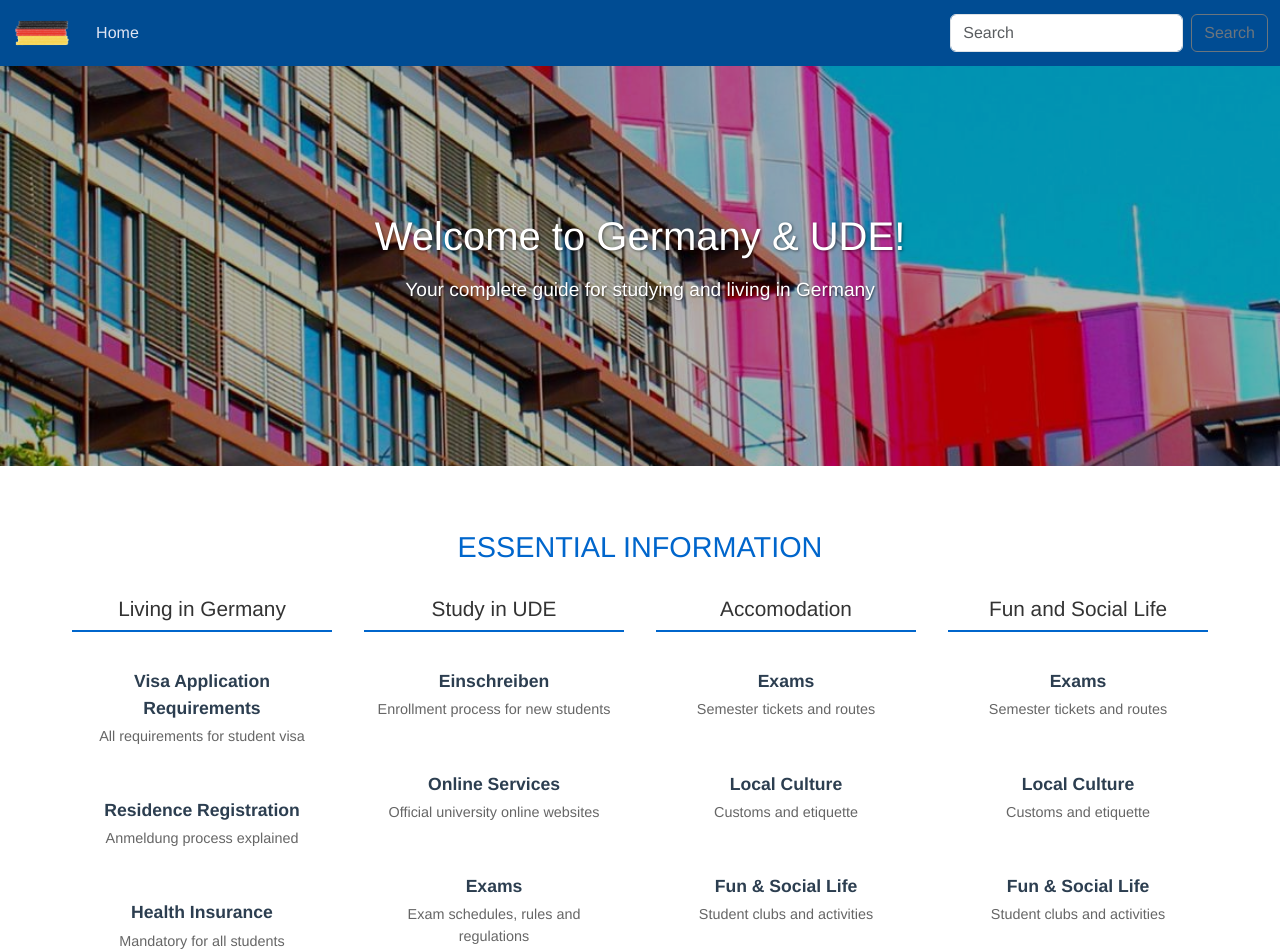
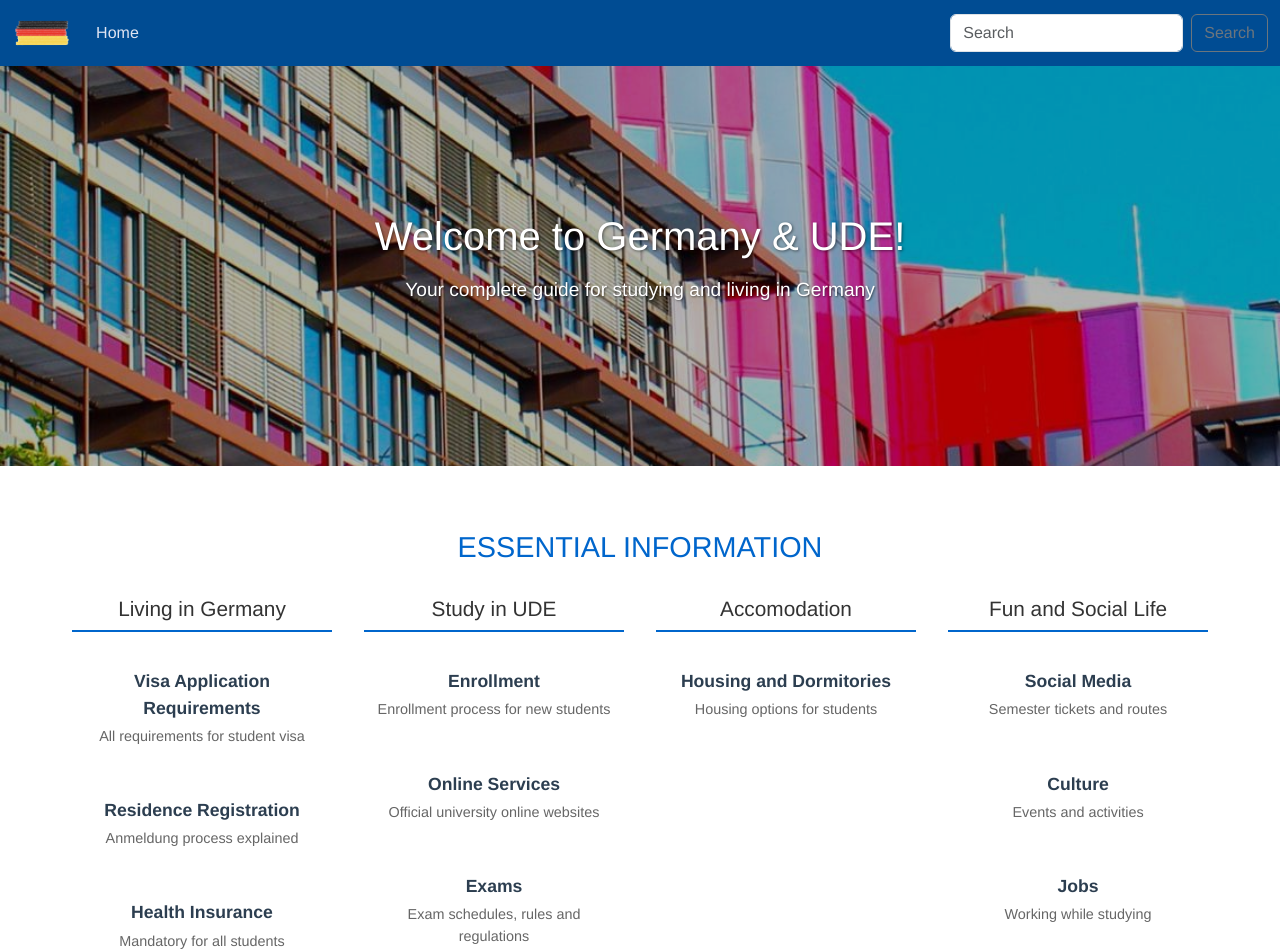
Before and after one commit to az9612/hackathon, a Vue app: page / in a window 1280 px wide. Shown: the top 952 px of the page. Built offline with nearby package versions, Linux system fonts and the light colour scheme.

Commit message:
config.js changes

```diff
--- a/src/ResidenceReg.vue
+++ b/src/ResidenceReg.vue
@@ -50,6 +50,11 @@
     </dd>
   </dl>
     </div>
+        <section class="text-center py-4 mb-4">
+          <router-link to="/health" class="btn btn-outline-secondary">
+            Residence Registration ->
+          </router-link>
+        </section>
     <UniversityContacts />
   </div>
 </template>
--- a/src/components/EssentialInfoSection.vue
+++ b/src/components/EssentialInfoSection.vue
@@ -54,7 +54,7 @@ export default {
       ],
       studyLinks: [
         {
-          title: 'Einschreiben',
+          title: 'Enrollment',
           desc: 'Enrollment process for new students',
           to: '/enrol'
         },
@@ -66,46 +66,37 @@ export default {
         {
           title: 'Exams',
           desc: 'Exam schedules, rules and regulations',
-          to: '/university-services'
+          to: '/exam'
         },
         {
           title: 'Relevant Links',
           desc: 'Useful links for students',
-          to: '/links'
+          to: '/link'
         }
       ],
       accomodationLinks: [
         {
-          title: 'Exams',
-          desc: 'Semester tickets and routes',
-          to: '/transport'
+          title: 'Housing and Dormitories',
+          desc: 'Housing options for students',
+          to: '/house'
         },
-        {
-          title: 'Local Culture',
-          desc: 'Customs and etiquette',
-          to: '/culture'
-        },
-        {
-          title: 'Fun & Social Life',
-          desc: 'Student clubs and activities',
-          to: '/fun'
-        }
+
       ],
       lifeLinks: [
         {
-          title: 'Exams',
+          title: 'Social Media',
           desc: 'Semester tickets and routes',
-          to: '/transport'
+          to: '/social'
         },
         {
-          title: 'Local Culture',
-          desc: 'Customs and etiquette',
-          to: '/culture'
+          title: 'Culture',
+          desc: 'Events and activities',
+          to: '/living'
         },
         {
-          title: 'Fun & Social Life',
-          desc: 'Student clubs and activities',
-          to: '/fun'
+          title: 'Jobs',
+          desc: 'Working while studying',
+          to: '/job'
         }
       ]
     }
--- a/src/router/index.js
+++ b/src/router/index.js
@@ -27,12 +27,12 @@ const routes = [
   { name: 'Bank Account', path: '/bank', component: BankAcc},
   { name: 'Enrollment ',path: '/enrol', component: EnrolUni},
   { name: 'Online Services ',path:'/service', component: OnlineSer},
-  {path:'/exam', component: ExamInf},
-  {path:'/link', component: UseLink},
-  {path:'/house', component: HouseStud},
-  {path:'/social', component: SocMed},
-  {path:'/living', component: LivCit},
-  {path:'/job', component: FindJob}
+  { name :'Exam', path:'/exam', component: ExamInf},
+  { name: 'Relevant Links', path:'/link', component: UseLink},
+  { name: 'Accomodation', path:'/house', component: HouseStud},
+  { name: 'Social Media',path:'/social', component: SocMed},
+  { name:'Culture',path:'/living', component: LivCit},
+  { name: 'Jobs',path:'/job', component: FindJob}
 ]
 
 const router = createRouter({
--- a/vue.config.js
+++ b/vue.config.js
@@ -1,4 +1,5 @@
 const { defineConfig } = require('@vue/cli-service')
 module.exports = defineConfig({
-  transpileDependencies: true
+  transpileDependencies: true,
+  publicPath: '/hackathon/'
 })
```
Also changed, not shown: package.json (+7 -0 lines), 1 other file (tests, documents, lock files or other folders).
